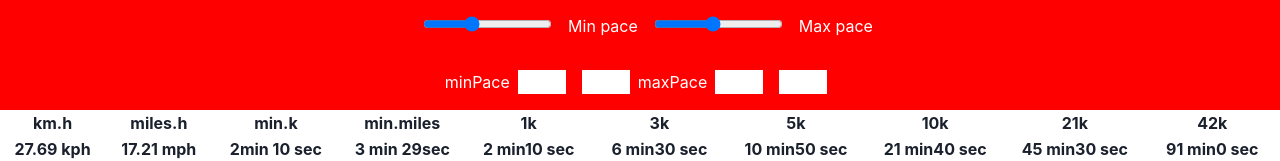
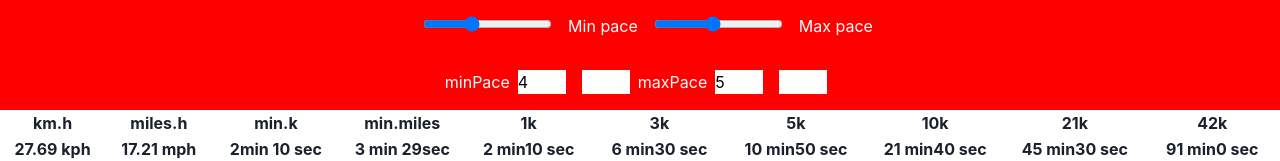
Before and after one commit to axelOngaro/Running-pace, a Next.js app: page / in a window 1280 px wide. Shown: the part 194-355 px from the top of the page. Built offline with nearby package versions, Linux system fonts and the light colour scheme.

Commit message:
Connected input fields to state in rangeSelector

```diff
--- a/components/RangeSelector.js
+++ b/components/RangeSelector.js
@@ -45,10 +45,22 @@ function RangeSelector({
       </div>
       <div className={styles.rangeSelector__inputs}>
         <label htmlFor="minPace">minPace</label>
-        <input type="number" name="minPace" id="" />
+        <input
+          type="number"
+          name="minPace"
+          id=""
+          value={paceMinutesMin}
+          onChange={paceMinutesMinHandler}
+        />
         <input type="number" name="secMinPace" />
         <label htmlFor="maxPace">maxPace</label>
-        <input type="number" name="maxPace" id="" />
+        <input
+          type="number"
+          name="maxPace"
+          id=""
+          value={paceMinutesMax}
+          onChange={paceMinutesMaxHandler}
+        />
         <input type="number" name="secMaxPace" />
       </div>
     </div>
--- a/styles/RangeSelector.module.scss
+++ b/styles/RangeSelector.module.scss
@@ -18,6 +18,7 @@
     input {
       margin: 0 0.5em;
       width: 3em;
+      color: black;
     }
   }
 }
```
